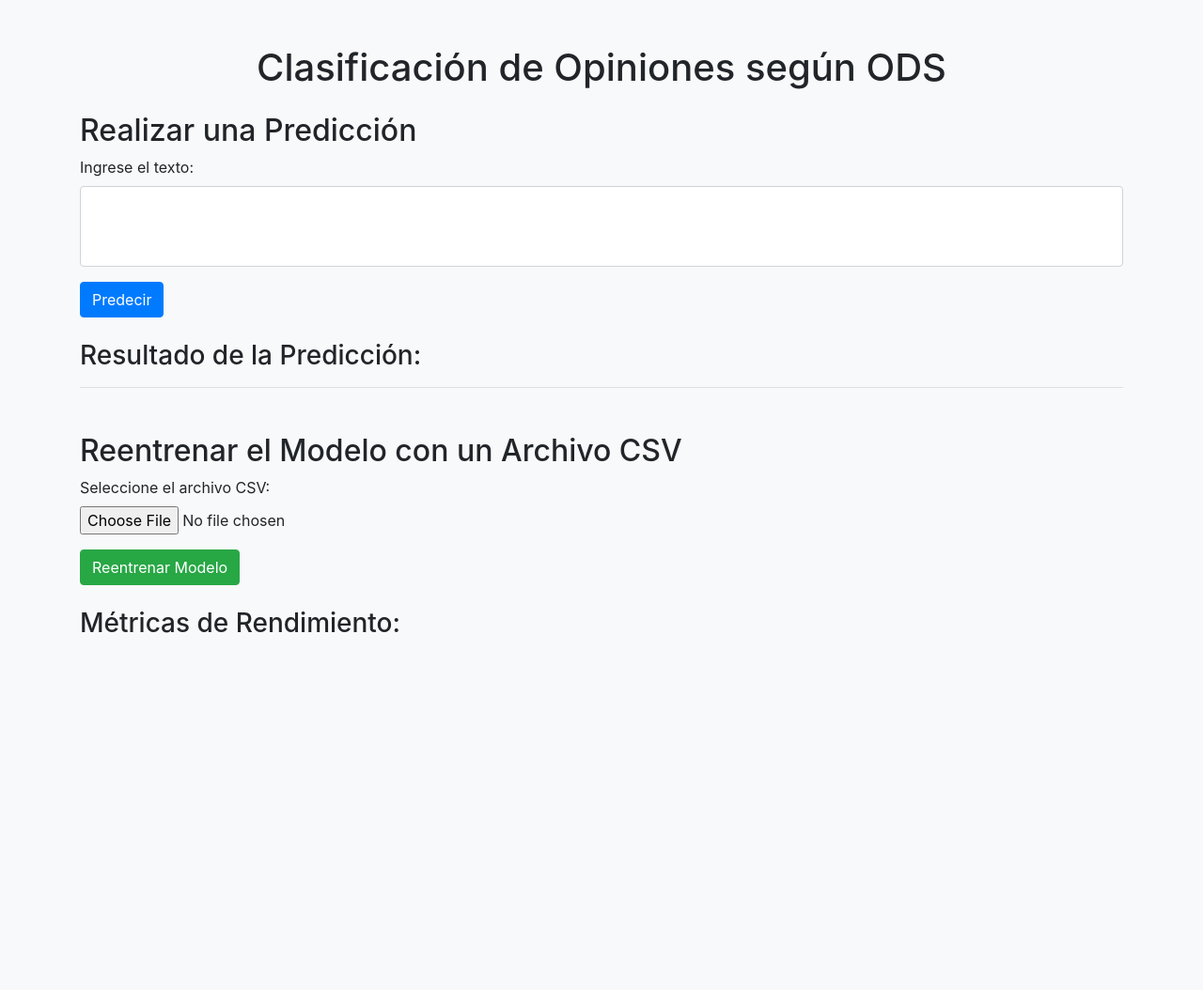
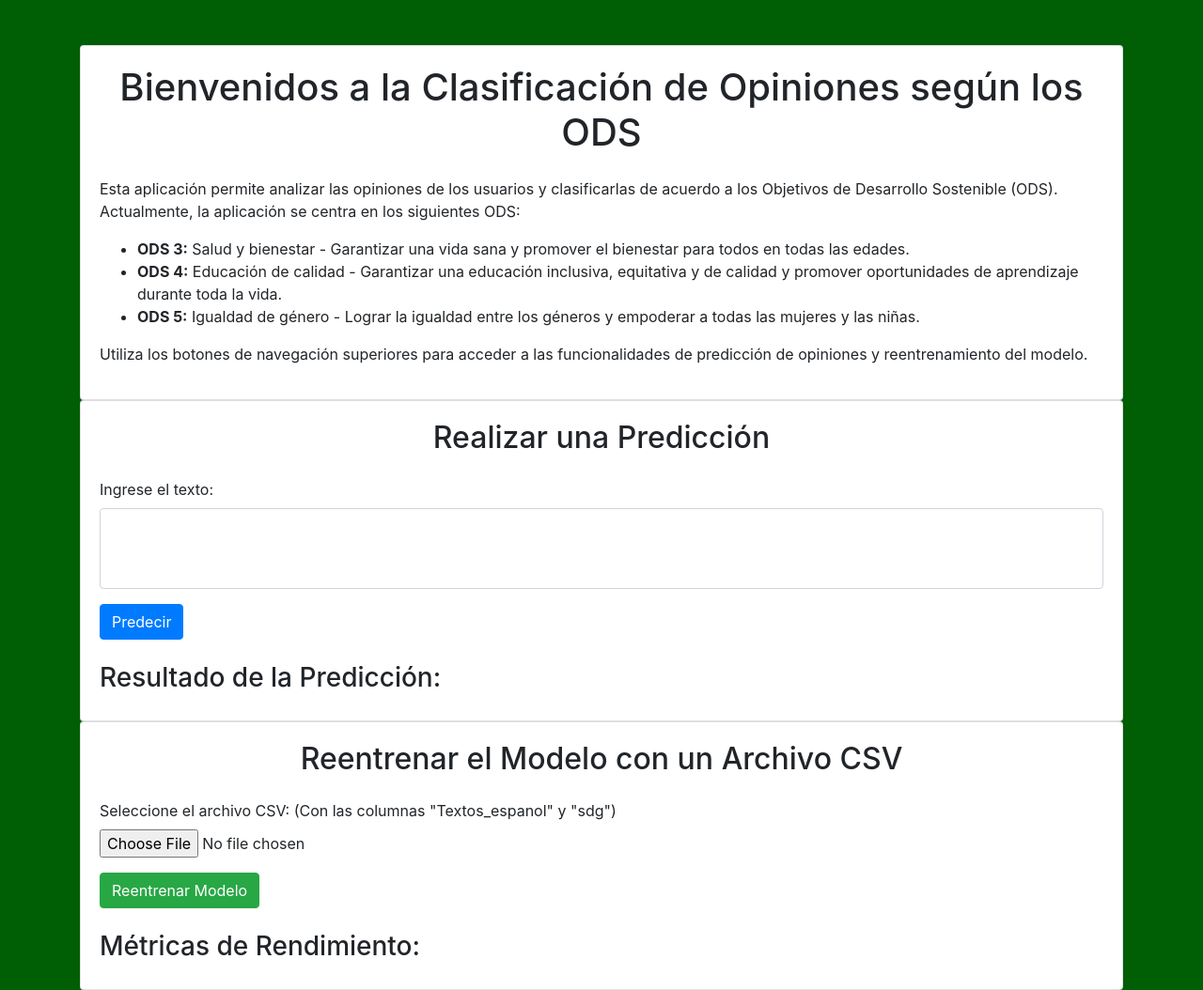
Before and after one commit to Sydus1/Proyecto1-Analitica-de-textos, a Flask app: page / in a window 1280 px wide. Shown: the whole page at 94% size. Before the commit the page ends 674 px from the top, so only its background shows below. Run offline with Flask 3, Linux system fonts and the light colour scheme; parts of the project's set-up code (start-up, migrations or seed data) failed here and were passed over; some libraries are stand-ins or nearby versions.

Commit message:
Mejor visualizacion del HTML

```diff
--- a/templates/index.html
+++ b/templates/index.html
@@ -6,7 +6,7 @@
     <link rel="stylesheet" href="https://maxcdn.bootstrapcdn.com/bootstrap/4.0.0/css/bootstrap.min.css">
     <style>
         body {
-            background-color: #f8f9fa;
+            background-color: #005e05;
         }
         #results p, #metrics p {
             font-size: 1.1em;
@@ -18,10 +18,24 @@
 </head>
 <body>
     <div class="container mt-5">
-        <h1 class="text-center mb-4">Clasificación de Opiniones según ODS</h1>
+        <!-- Pagina de Inicio -->
+    <div id="home" class="card section active-section">
+        <div class="card-body">
+            <h1 class="text-center mb-4">Bienvenidos a la Clasificación de Opiniones según los ODS</h1>
+            <p>Esta aplicación permite analizar las opiniones de los usuarios y clasificarlas de acuerdo a los Objetivos de Desarrollo Sostenible (ODS). Actualmente, la aplicación se centra en los siguientes ODS:</p>
+            <ul>
+                <li><strong>ODS 3:</strong> Salud y bienestar - Garantizar una vida sana y promover el bienestar para todos en todas las edades.</li>
+                <li><strong>ODS 4:</strong> Educación de calidad - Garantizar una educación inclusiva, equitativa y de calidad y promover oportunidades de aprendizaje durante toda la vida.</li>
+                <li><strong>ODS 5:</strong> Igualdad de género - Lograr la igualdad entre los géneros y empoderar a todas las mujeres y las niñas.</li>
+            </ul>
+            <p>Utiliza los botones de navegación superiores para acceder a las funcionalidades de predicción de opiniones y reentrenamiento del modelo.</p>
+        </div>
+    </div>
 
-        <!-- Formulario de Predicción -->
-        <h2>Realizar una Predicción</h2>
+    <!-- Pagina de Prediccion -->
+    <div id="predict" class="card section">
+        <div class="card-body">
+            <h2 class="text-center mb-4">Realizar una Predicción</h2>
             <form id="prediction-form">
                 <div class="form-group">
                     <label for="text-input">Ingrese el texto:</label>
@@ -31,13 +45,16 @@
             </form>
             <h3 class="mt-4">Resultado de la Predicción:</h3>
             <div id="results" class="mt-2"></div>
+        </div>
+    </div>
 
-        <!-- Formulario de Reentrenamiento con Archivo CSV -->
-        <hr>
-        <h2 class="mt-5">Reentrenar el Modelo con un Archivo CSV</h2>
+    <!-- Pagina de Reentrenamiento -->
+    <div id="retrain" class="card section">
+        <div class="card-body">
+            <h2 class="text-center mb-4">Reentrenar el Modelo con un Archivo CSV</h2>
             <form id="retrain-form" enctype="multipart/form-data">
                 <div class="form-group">
-                    <label for="csv-input">Seleccione el archivo CSV:</label>
+                    <label for="csv-input">Seleccione el archivo CSV: (Con las columnas "Textos_espanol" y "sdg")</label>
                     <input type="file" class="form-control-file" id="csv-input" name="csv_file" accept=".csv">
                 </div>
                 <button type="submit" class="btn btn-success">Reentrenar Modelo</button>
@@ -45,12 +62,32 @@
             <h3 class="mt-4">Métricas de Rendimiento:</h3>
             <div id="metrics" class="mt-2"></div>
         </div>
+    </div>
+</div>
 
+<!-- Agregar jQuery y Bootstrap JS -->
 <script src="https://code.jquery.com/jquery-3.2.1.slim.min.js"></script>
 <script src="https://cdnjs.cloudflare.com/ajax/libs/popper.js/1.12.9/umd/popper.min.js"></script>
 <script src="https://maxcdn.bootstrapcdn.com/bootstrap/4.0.0/js/bootstrap.min.js"></script>
 
+<!-- Controla la navegación entre secciones -->
 <script>
+    $(document).ready(function() {
+        // Manejar los botones de navegación
+        $('#btn-home').on('click', function() {
+            $('.section').removeClass('active-section');
+            $('#home').addClass('active-section');
+        });
+        $('#btn-predict').on('click', function() {
+            $('.section').removeClass('active-section');
+            $('#predict').addClass('active-section');
+        });
+        $('#btn-retrain').on('click', function() {
+            $('.section').removeClass('active-section');
+            $('#retrain').addClass('active-section');
+        });
+    });
+
     // Manejo de la predicción
     document.getElementById('prediction-form').addEventListener('submit', function(e) {
         e.preventDefault();
@@ -80,7 +117,7 @@
         let formData = new FormData();
         let csvFile = document.getElementById('csv-input').files[0];
         if (!csvFile) {
-                alert('Por favor, seleccione un archivo CSV.');
+            alert('Por favor, seleccione un archivo CSV. (Con las columnas "Textos_espanol" y "sdg")');
             return;
         }
         formData.append('csv_file', csvFile);
```
Also changed, not shown: 1 other file. Lines whose indentation alone changed are shown as unchanged.
